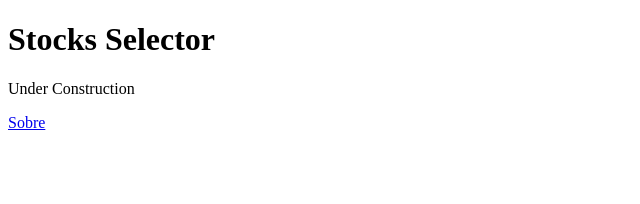
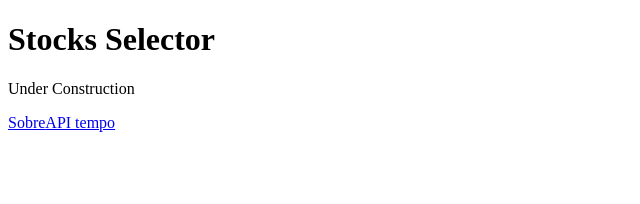
Before and after one commit to camurca1/StocksSelector, a Next.js app: page / in a window 1280 px wide. Shown: the top 204 px of the page, without its empty margins (0-640 px from the left). Built offline with nearby package versions, Linux system fonts and the light colour scheme.

Commit message:
Initial commit

```diff
--- a/pages/index.js
+++ b/pages/index.js
@@ -7,6 +7,9 @@ function Home() {
                 <Link href="/sobre">
                     <a>Sobre</a>
                 </Link>
+                <Link href="/api/tempo">
+                    <a>API tempo</a>
+                </Link>
             </div>
 }
 
```
